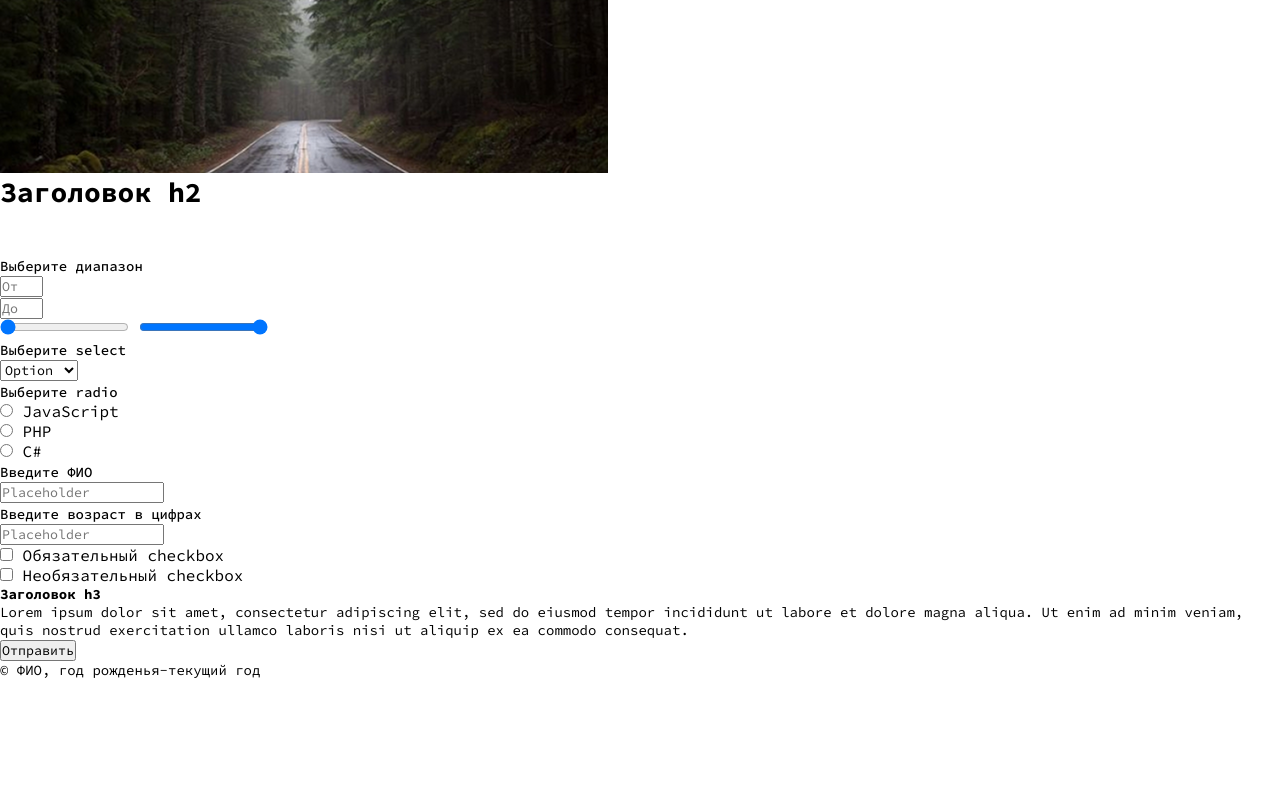
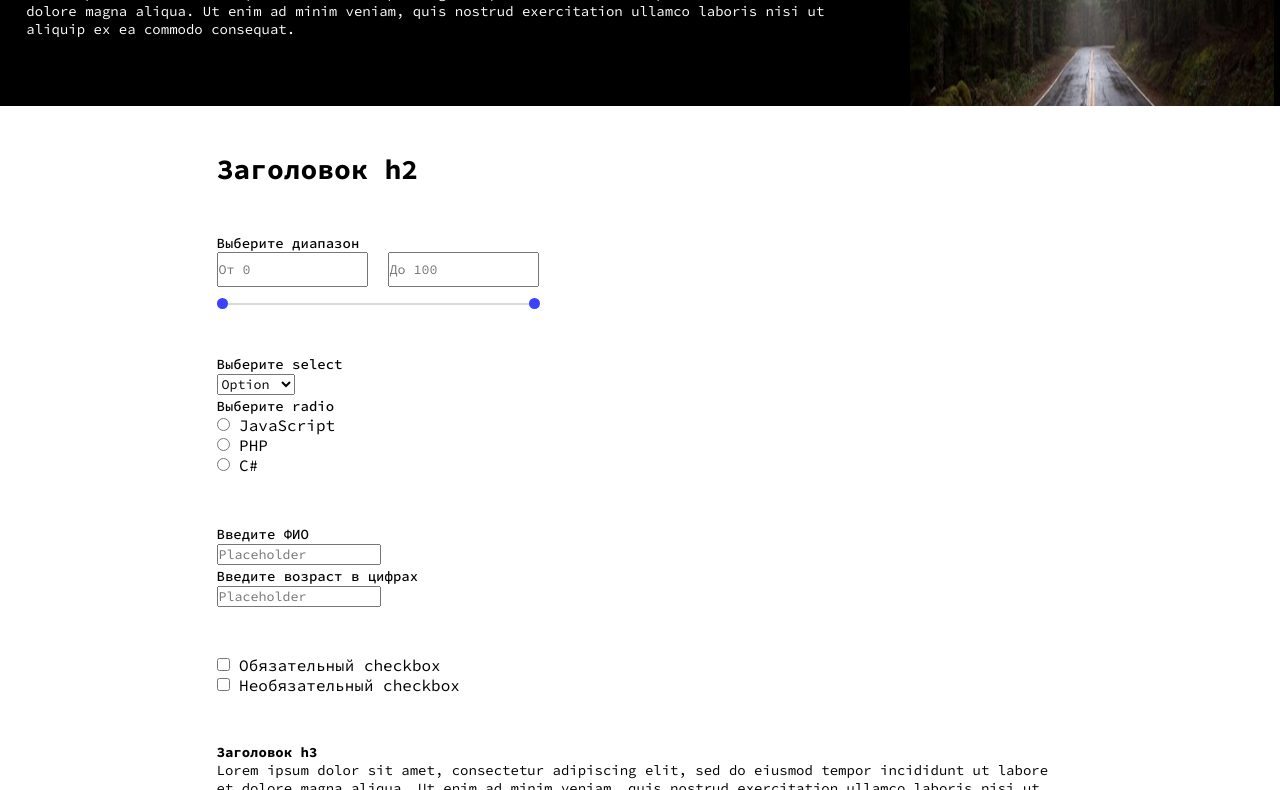
Before and after one commit to tanajaym/test-junior, a website: page index.html in a window 1280 px wide. Shown: the part 144-934 px from the top of the page. Before the commit the page ends 823 px from the top, so only its background shows below. Drawn offline with Linux system fonts and the light colour scheme; files that its build step writes are made by us from their sources.

Commit message:
style: добавила стиль для section range и header

```diff
--- a/index.html
+++ b/index.html
@@ -193,7 +193,7 @@
       /////////////////// -->
       <footer class="footer">
         <div class="footer-text">
-          <p>© ФИО, год рожденья-текущий год</p>
+          <p>© Cоболева Ева, год рожденья-текущий год</p>
         </div>
       </footer>
     </div>
--- a/style/style.scss
+++ b/style/style.scss
@@ -73,3 +73,142 @@ a, h3, h2, h1 {
 span{
   font-weight:500;
 }
+
+// ////////////////////
+///////////////////////
+///
+.container {
+  width: 100%;
+  background-color: $white;
+
+  .header {
+    background-color: $black;
+    display: flex;
+    align-items: center;
+    justify-content: space-evenly;
+    width: 100%;
+
+    margin: 0 0 $margin-section 0;
+    padding: 0;
+    box-sizing: border-box;
+    overflow: hidden;
+
+    &-text {
+      max-width: calc($container + $container-padding * 2);
+      padding-right: 20px;
+      margin-left: 20px;
+      flex: 1; /* Текст занимает оставшееся пространство */
+      padding-right: 20px;
+
+      p, h1{
+        color: $white;
+      }
+    }
+
+    &-img {
+      // flex: 1;
+      max-width: 50%;
+      justify-items: end;
+
+      img {
+        width: 364px;
+        height: 250px;
+        display: block;
+      }
+    }
+
+  }
+
+  main {
+    max-width: $container;
+    width: 100%;
+    margin: 0 auto;
+
+    section {
+      gap: 20px;
+      margin: 0 0 $margin-section 0;
+
+      .range-container {
+        .range {
+          display: flex;
+          gap: 20px;
+
+          &-from,
+          &-to {
+            display: flex;
+            align-items: center;
+            gap: 10px;
+          }
+
+          .range-input {
+            width: 151px;
+            height: $input-height;
+          }
+        }
+
+        .slider {
+          margin: 1rem 0;
+          height: 1.5px;
+          width: 323px;
+          background: #d9d9d9;
+          position: relative;
+
+          .progress {
+            height: 1.5px;
+            background: $primary;
+            position: absolute;
+          }
+
+          .sliders {
+            position: relative;
+
+            input[type="range"] {
+              top: -5px;
+              position: absolute;
+              width: 100%;
+              background: none;
+              -webkit-appearance: none;
+              pointer-events: none;
+
+              &::-webkit-slider-thumb {
+                height: 11px;
+                width: 11px;
+                background: $primary;
+                border-radius: 50%;
+                -webkit-appearance: none;
+                pointer-events: auto;
+              }
+            }
+          }
+        }
+      }
+
+    }
+
+
+  .button{
+    width: 150px;
+    height: 38px;
+    outline: none;
+    border: none;
+    background: $primary;
+    color: $white;
+    box-shadow:#000000 5px 6px;
+    cursor: pointer;
+  }
+
+  .footer {
+    max-width: calc($container + $container-padding * 2);
+    width: 100%;
+    margin: 0 auto;
+
+
+
+    p {
+      color: $black;
+    }
+  }
+
+}
+
+}
```
Also changed, not shown: components/app.js (added), style/style.css, 1 other file.
